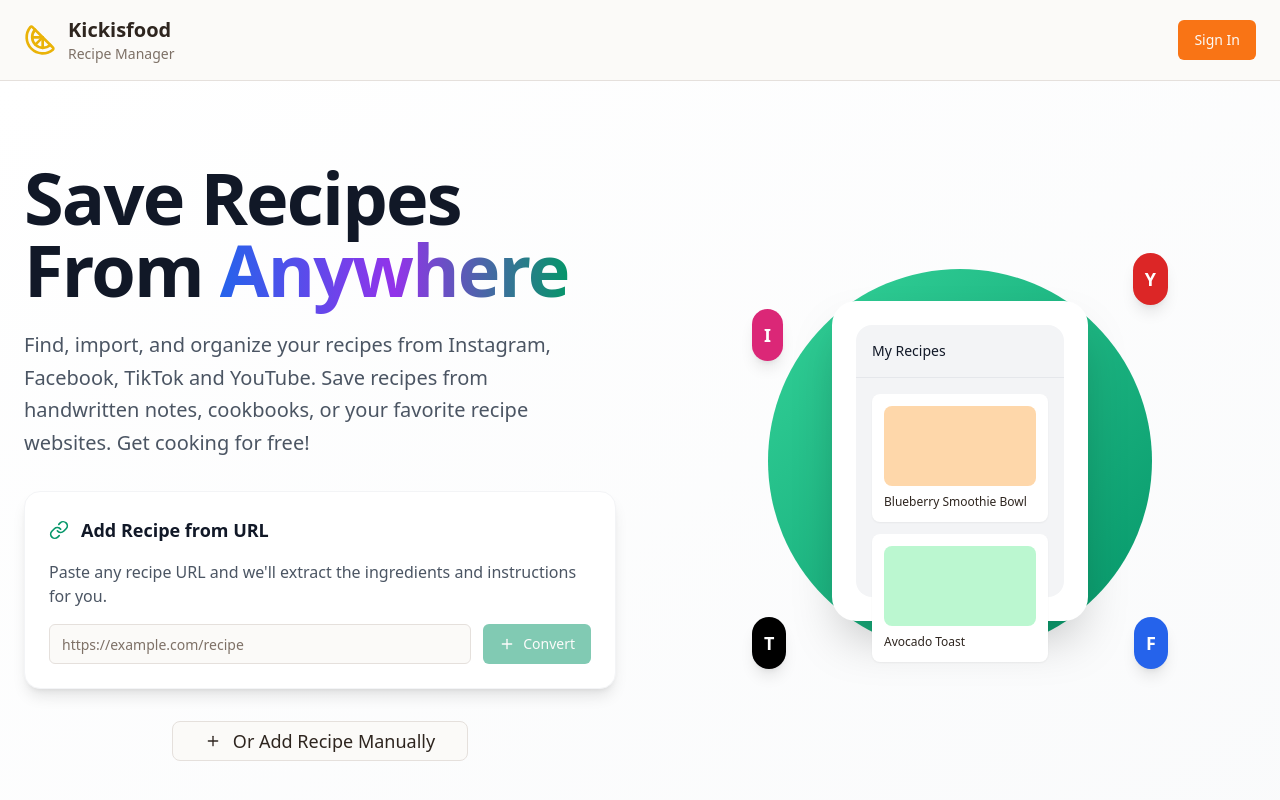
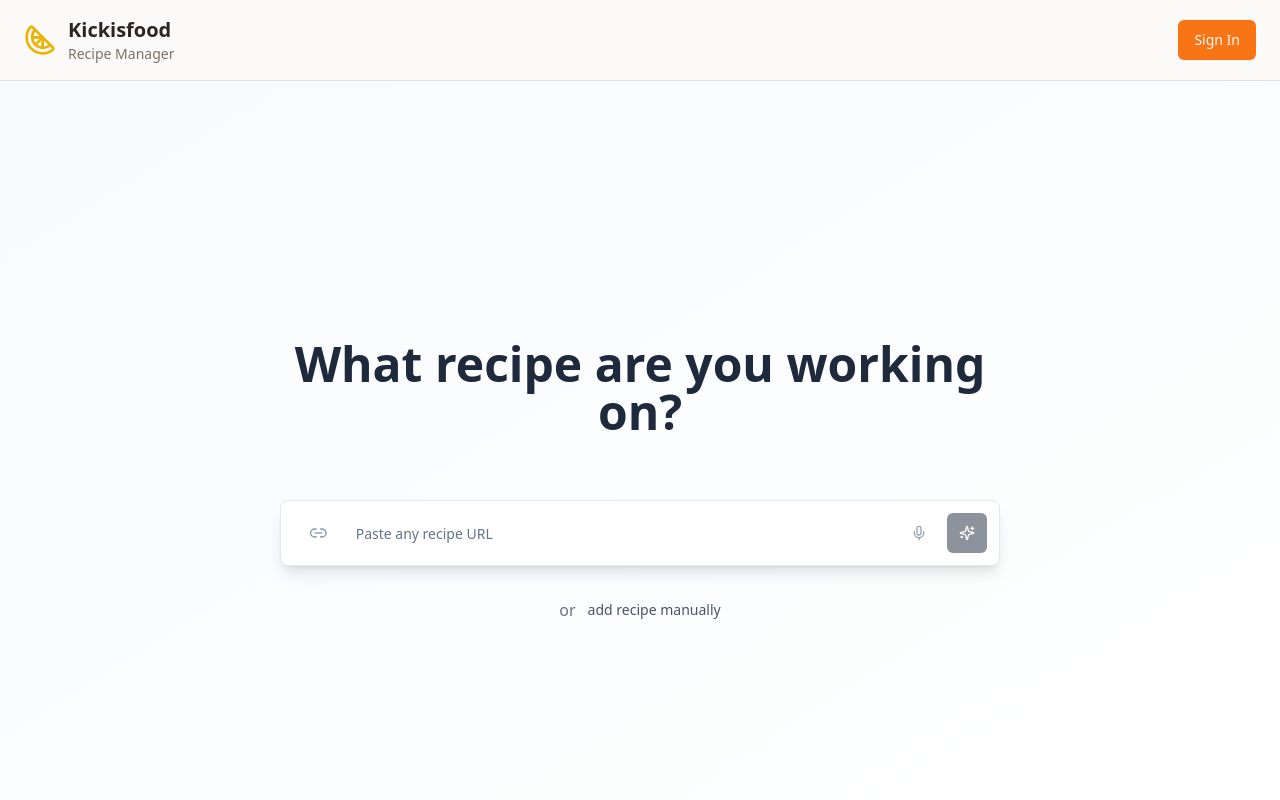
Before and after one commit to kickikuang-eng/kickisfood, a React (Vite) app: page / in a window 1280 px wide. Shown: the top 800 px of the page. Built offline with nearby package versions, Linux system fonts and the light colour scheme.

Commit message:
Refactor URL input
Make the URL input field cleaner and more user-friendly, similar to OpenAI's interface.

```diff
--- a/src/components/Hero.tsx
+++ b/src/components/Hero.tsx
@@ -1,8 +1,9 @@
 import { useState } from "react";
 import { Button } from "@/components/ui/button";
 import { Input } from "@/components/ui/input";
+import { Card } from "@/components/ui/card";
 import { useToast } from "@/hooks/use-toast";
-import { Plus, Link, Loader2 } from "lucide-react";
+import { Plus, Link2, Sparkles, Mic } from "lucide-react";
 import { AddRecipeDialog } from "@/components/AddRecipeDialog";
 
 export const Hero = () => {
@@ -10,163 +11,95 @@ export const Hero = () => {
   const [isLoading, setIsLoading] = useState(false);
   const { toast } = useToast();
 
-  const handleConvertRecipe = async () => {
-    if (!url.trim()) {
-      toast({
-        title: "Error",
-        description: "Please enter a valid URL",
-        variant: "destructive",
-      });
-      return;
-    }
+  const handleUrlSubmit = async (e: React.FormEvent) => {
+    e.preventDefault();
+    if (!url.trim()) return;
 
     setIsLoading(true);
     try {
       // TODO: Implement recipe scraping functionality
+      await new Promise(resolve => setTimeout(resolve, 2000)); // Simulate API call
+
       toast({
-        title: "Coming Soon",
-        description: "Recipe scraping will be implemented soon!",
+        title: "Coming Soon!",
+        description: "Recipe URL scraping will be available soon.",
       });
 
-      // Reset form after delay
-      setTimeout(() => {
       setUrl("");
-        setIsLoading(false);
-      }, 1000);
     } catch (error) {
       toast({
         title: "Error",
-        description: "Failed to scrape recipe from URL",
+        description: "Failed to process recipe URL",
         variant: "destructive",
       });
+    } finally {
       setIsLoading(false);
     }
   };
+
   return (
-    <section className="relative min-h-screen flex items-center justify-center overflow-hidden bg-gradient-to-br from-white to-gray-50">
-      <div className="max-w-7xl mx-auto px-6 py-20">
-        <div className="grid lg:grid-cols-2 gap-12 items-center">
-          {/* Left Content */}
-          <div className="space-y-8">
-            <div className="space-y-6">
-              <h1 className="text-5xl md:text-6xl lg:text-7xl font-bold tracking-tight">
-                <span className="text-gray-900">Save Recipes</span>
-                <br />
-                <span className="text-gray-900">From </span>
-                <span className="bg-gradient-to-r from-blue-600 via-purple-600 to-emerald-600 bg-clip-text text-transparent">
-                  Anywhere
-                </span>
+    <div className="min-h-screen flex items-center justify-center bg-gradient-to-br from-slate-50 to-white">
+      <div className="w-full max-w-3xl mx-auto px-6 text-center">
+        {/* Main Heading */}
+        <div className="mb-16">
+          <h1 className="text-4xl md:text-5xl font-semibold text-slate-800 mb-6 leading-tight">
+            What recipe are you working on?
           </h1>
-
-              <p className="text-xl text-gray-600 max-w-xl leading-relaxed">
-                Find, import, and organize your recipes from Instagram, Facebook,
-                TikTok and YouTube. Save recipes from handwritten notes, cookbooks,
-                or your favorite recipe websites. Get cooking for free!
-              </p>
         </div>
 
-
-            {/* URL Input Section */}
-            <div className="bg-white rounded-2xl p-6 shadow-lg border border-gray-100">
-              <div className="flex items-center gap-3 mb-4">
-                <Link className="w-5 h-5 text-emerald-600" />
-                <h3 className="text-lg font-semibold text-gray-900">Add Recipe from URL</h3>
-              </div>
-              <p className="text-gray-600 mb-4">
-                Paste any recipe URL and we'll extract the ingredients and instructions for you.
-              </p>
-              <div className="flex gap-3">
+        {/* URL Input - OpenAI Style */}
+        <Card className="p-3 bg-white border border-slate-200 shadow-lg hover:shadow-xl transition-shadow duration-200 mb-8">
+          <form onSubmit={handleUrlSubmit} className="flex items-center gap-3">
+            <div className="flex-1 flex items-center gap-4 px-4">
+              <Link2 className="w-5 h-5 text-slate-400" />
               <Input
-                  placeholder="https://example.com/recipe"
+                type="url"
+                placeholder="Paste any recipe URL"
                 value={url}
                 onChange={(e) => setUrl(e.target.value)}
-                  type="url"
-                  className="flex-1"
+                className="border-0 bg-transparent text-slate-800 placeholder:text-slate-500 focus-visible:ring-0 text-lg py-4"
+                disabled={isLoading}
               />
+            </div>
+            <div className="flex items-center gap-2">
               <Button
-                  onClick={handleConvertRecipe}
-                  disabled={isLoading || !url.trim()}
-                  className="bg-emerald-600 hover:bg-emerald-700"
+                type="button"
+                variant="ghost"
+                size="icon"
+                className="text-slate-400 hover:text-slate-600"
+                disabled={isLoading}
+              >
+                <Mic className="w-5 h-5" />
+              </Button>
+              <Button
+                type="submit"
+                disabled={!url.trim() || isLoading}
+                size="icon"
+                className="bg-slate-800 hover:bg-slate-700 text-white"
               >
                 {isLoading ? (
-                    <>
-                      <Loader2 className="w-4 h-4 animate-spin" />
-                      Converting...
-                    </>
+                  <div className="w-4 h-4 border-2 border-white/30 border-t-white rounded-full animate-spin" />
                 ) : (
-                    <>
-                      <Plus className="w-4 h-4" />
-                      Convert
-                    </>
+                  <Sparkles className="w-4 h-4" />
                 )}
               </Button>
             </div>
-            </div>
+          </form>
+        </Card>
 
-            {/* Add Recipe Button */}
-            <div className="flex justify-center">
+        {/* Alternative Action */}
+        <div className="flex items-center justify-center gap-3 text-slate-500">
+          <span>or</span>
           <AddRecipeDialog>
-                <Button variant="outline" className="px-8 py-4 rounded-lg text-lg font-medium flex items-center gap-3">
-                  <Plus className="w-6 h-6" />
-                  Or Add Recipe Manually
+            <Button
+              variant="link"
+              className="text-slate-600 hover:text-slate-800 p-0 h-auto font-normal"
+            >
+              add recipe manually
             </Button>
           </AddRecipeDialog>
         </div>
       </div>
-
-          {/* Right Content - App Preview */}
-          <div className="relative">
-            <div className="relative bg-gradient-to-br from-emerald-400 to-emerald-600 rounded-full w-96 h-96 mx-auto flex items-center justify-center">
-              {/* Social Media Icons */}
-              <div className="absolute -top-4 -right-4 bg-red-600 rounded-full p-3 shadow-lg">
-                <div className="text-white font-bold text-lg">Y</div>
     </div>
-              <div className="absolute top-10 -left-4 bg-pink-600 rounded-full p-3 shadow-lg">
-                <div className="text-white font-bold text-lg">I</div>
-              </div>
-              <div className="absolute -bottom-4 -left-4 bg-black rounded-full p-3 shadow-lg">
-                <div className="text-white font-bold text-lg">T</div>
-              </div>
-              <div className="absolute -bottom-4 -right-4 bg-blue-600 rounded-full p-3 shadow-lg">
-                <div className="text-white font-bold text-lg">F</div>
-              </div>
-
-              {/* Phone Mockup */}
-              <div className="bg-white rounded-3xl p-6 shadow-2xl w-64 h-80">
-                <div className="bg-gray-100 rounded-2xl h-full flex flex-col">
-                  <div className="p-4 border-b border-gray-200">
-                    <div className="text-sm font-medium text-gray-900">My Recipes</div>
-                  </div>
-                  <div className="flex-1 p-4 space-y-3">
-                    <div className="bg-white rounded-lg p-3 shadow-sm">
-                      <div className="h-20 bg-orange-200 rounded-lg mb-2"></div>
-                      <div className="text-xs font-medium">Blueberry Smoothie Bowl</div>
-                    </div>
-                    <div className="bg-white rounded-lg p-3 shadow-sm">
-                      <div className="h-20 bg-green-200 rounded-lg mb-2"></div>
-                      <div className="text-xs font-medium">Avocado Toast</div>
-                    </div>
-                  </div>
-                </div>
-              </div>
-            </div>
-          </div>
-        </div>
-
-        {/* Stats Section */}
-        <div className="mt-20 text-center">
-          <div className="inline-flex items-center gap-4 bg-white rounded-full px-8 py-4 shadow-lg">
-            <div className="flex items-center gap-2">
-              <div className="w-8 h-8 bg-emerald-100 rounded-full flex items-center justify-center">
-                <div className="w-4 h-4 bg-emerald-600 rounded-full"></div>
-              </div>
-              <span className="text-gray-600">More than</span>
-            </div>
-            <div className="text-3xl font-bold text-gray-900">400,000+</div>
-            <div className="text-gray-600">recipes saved</div>
-          </div>
-        </div>
-      </div>
-    </section>
   );
 };
```
Lines whose indentation alone changed are shown as unchanged.
